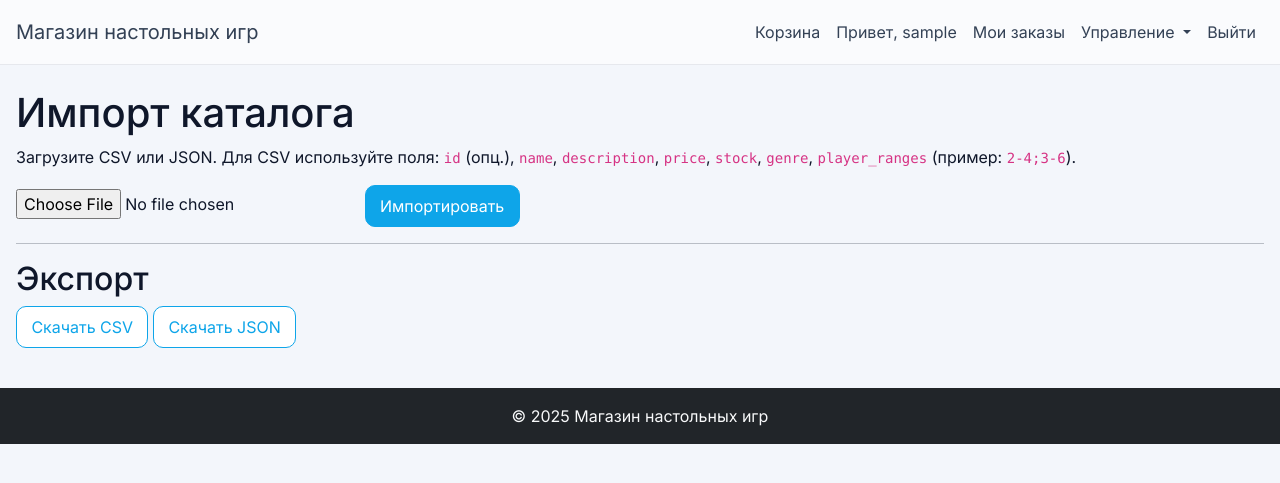
After one commit to BannedForN/proj, a Django app: page /catalog/import/ in a window 1280 px wide. The commit adds this page. Shown: the top 483 px of the page. Run offline with Django 5.2, Linux system fonts and the light colour scheme; a user stored in the database is signed in; tables that the repository leaves empty hold one stand-in row (values such as "Sample post"); parts of the project's set-up code (start-up, migrations or seed data) failed here and were passed over; some libraries are stand-ins or nearby versions.

Commit message:
Export/Import, Backup, adaptive

```diff
--- a/TabletopStoreUP/static/css/theme.css
+++ b/TabletopStoreUP/static/css/theme.css
@@ -345,3 +345,140 @@ footer.site-footer {
 .text-soft  { color: var(--text-soft) !important; }
 .text-mute  { color: var(--text-mute) !important; }
 .border-soft{ border-color: var(--border-soft) !important; }
+
+
+/* ====== Layout ====== */
+.container {
+  max-width: 1200px;
+  margin-inline: auto;
+  padding-inline: 1rem;
+}
+
+/* Простая сетка каталога */
+.catalog-grid {
+  display: grid;
+  grid-template-columns: 1fr;          /* Мобайл (xs) */
+  gap: 1rem;
+}
+
+/* Карточка товара */
+.card {
+  border: 1px solid var(--border, #e5e7eb);
+  border-radius: 12px;
+  padding: .75rem;
+  background: var(--card-bg, #fff);
+  box-shadow: 0 1px 2px rgba(0,0,0,.05);
+  display: flex;
+  flex-direction: column;
+}
+.card img {
+  width: 100%;
+  height: auto;
+  object-fit: cover;
+  border-radius: 8px;
+  display: block; /* убираем «щели» под картинкой */
+}
+.card .title {
+  font-size: 1rem;
+  font-weight: 600;
+  margin: .5rem 0 .25rem;
+}
+.card .price {
+  font-weight: 700;
+  margin-top: .25rem;
+}
+.card .actions {
+  margin-top: auto;
+  display: flex;
+  gap: .5rem;
+}
+
+/* Обёртка для таблиц на узких экранах */
+.table-responsive {
+  width: 100%;
+  overflow-x: auto;
+}
+.table {
+  width: 100%;
+  border-collapse: collapse;
+}
+.table th, .table td {
+  border-bottom: 1px solid #e5e7eb;
+  padding: .5rem .75rem;
+  text-align: left;
+}
+
+/* Навигация (бургер) */
+.navbar {
+  display: flex;
+  align-items: center;
+  gap: 1rem;
+  padding: .75rem 0;
+}
+.navbar .brand {
+  font-weight: 800;
+}
+.navbar .spacer {
+  flex: 1;
+}
+.navbar .menu-btn {
+  display: inline-flex;
+  align-items: center;
+  justify-content: center;
+  width: 40px; height: 40px;
+  border-radius: 8px;
+  border: 1px solid #e5e7eb;
+  background: #fff;
+  cursor: pointer;
+}
+.navbar .links {
+  display: none;          /* xs: скрыто */
+  gap: 1rem;
+}
+.navbar .links a {
+  text-decoration: none;
+  color: inherit;
+}
+
+/* ====== Breakpoints ======
+   xs: < 600px  (по умолчанию)
+   sm: ≥ 600px
+   md: ≥ 900px
+   lg: ≥ 1200px
+   Можно подогнать под ваши нужды
+*/
+
+/* ≥ 600px (sm) — 2 колонки в каталоге, показываем меню горизонтально */
+@media (min-width: 600px) {
+  .catalog-grid { grid-template-columns: repeat(2, 1fr); }
+  .navbar .links { display: flex; }
+  .navbar .menu-btn { display: none; }
+}
+
+/* ≥ 900px (md) — 3 колонки */
+@media (min-width: 900px) {
+  .catalog-grid { grid-template-columns: repeat(3, 1fr); }
+  .card .title { font-size: 1.05rem; }
+}
+
+/* ≥ 1200px (lg) — 4 колонки */
+@media (min-width: 1200px) {
+  .catalog-grid { grid-template-columns: repeat(4, 1fr); }
+  .container { max-width: 1280px; }
+}
+
+/* ===== Дополнительно: адаптивные отступы и кнопки ===== */
+.btn {
+  display: inline-flex; align-items: center; justify-content: center;
+  padding: .5rem .9rem; border: 1px solid #0ea5e9; color: #0ea5e9;
+  border-radius: 10px; background: #fff; cursor: pointer;
+  transition: background .15s ease, color .15s ease;
+}
+.btn:hover { background: #0ea5e9; color: #fff; }
+.btn-primary { background: #0ea5e9; color: #fff; border-color: #0ea5e9; }
+.btn-primary:hover { filter: brightness(.95); }
+
+/* Утилиты */
+.mt-1{ margin-top:.25rem } .mt-2{ margin-top:.5rem } .mt-3{ margin-top:.75rem }
+.gap-1{ gap:.25rem } .gap-2{ gap:.5rem } .gap-3{ gap:.75rem }
+.hidden{ display:none }
--- a/TabletopStoreUP/store/templates/store/base.html
+++ b/TabletopStoreUP/store/templates/store/base.html
@@ -81,7 +81,7 @@
             <ul class="dropdown-menu dropdown-menu-end" aria-labelledby="adminDropdown">
               <li><a class="dropdown-item" href="{% url 'admin:index' %}">Админка Django</a></li>
               <li><a class="dropdown-item" href="{% url 'store:order_list' %}">Все заказы</a></li>
-              <li><a class="dropdown-item" href="{% url 'store:product_list' %}">Каталог товаров</a></li>
+              <li><a class="dropdown-item" href="{% url 'store:catalog_import' %}">Импорт/Экспорт</a></li>
             </ul>
           </li>
           {% endif %}
--- /dev/null
+++ b/TabletopStoreUP/store/templates/store/catalog_import.html
@@ -0,0 +1,21 @@
+{% extends "store/base.html" %}
+{% block content %}
+<h1>Импорт каталога</h1>
+<p>Загрузите CSV или JSON. Для CSV используйте поля:
+  <code>id</code> (опц.), <code>name</code>, <code>description</code>, <code>price</code>,
+  <code>stock</code>, <code>genre</code>, <code>player_ranges</code> (пример: <code>2-4;3-6</code>).
+</p>
+
+<form method="post" enctype="multipart/form-data" class="form">
+  {% csrf_token %}
+  <input type="file" name="file" accept=".csv,.json,.tsv,application/json,text/csv" required>
+  <button type="submit" class="btn btn-primary">Импортировать</button>
+</form>
+
+<hr>
+<h2>Экспорт</h2>
+<p>
+  <a class="btn btn-secondary" href="{% url 'store:catalog_export_csv' %}">Скачать CSV</a>
+  <a class="btn btn-secondary" href="{% url 'store:catalog_export_json' %}">Скачать JSON</a>
+</p>
+{% endblock %}
--- a/TabletopStoreUP/store/urls.py
+++ b/TabletopStoreUP/store/urls.py
@@ -62,5 +62,9 @@ path('password_reset/',
     path('catalog/filters/apply/', views.apply_catalog_filters, name='apply_catalog_filters'),
     path('settings/', views.user_settings_view, name='user_settings'),
 
+    path('catalog/export.csv', views.export_catalog_csv, name='catalog_export_csv'),
+    path('catalog/export.json', views.export_catalog_json, name='catalog_export_json'),
+    path('catalog/import/', views.import_catalog_view, name='catalog_import'),
+
     path('admin/backups/<str:filename>/', views.download_backup, name='download_backup'),
 ]
--- a/TabletopStoreUP/store/views.py
+++ b/TabletopStoreUP/store/views.py
@@ -7,7 +7,7 @@ from django.db.models import Avg, Count, Q, Subquery, OuterRef, FloatField, Valu
 from django.db.models.functions import Coalesce
 from django.http import (
     JsonResponse, HttpResponseForbidden, HttpResponseRedirect,
-    FileResponse, HttpResponseBadRequest
+    FileResponse, HttpResponseBadRequest, HttpResponse
 )
 from django.urls import reverse
 from django.utils.http import urlencode
@@ -25,6 +25,7 @@ from .models import (
     Genre, PlayerRange, Product, Order, OrderItem, Payment, Delivery,
     UserProfile, Cart, CartItem, Review, UserSettings, PaymentMethod
 )
+import csv, io, json, re
 
 import os
 
@@ -517,3 +518,172 @@ def user_settings_view(request):
     else:
         form = UserSettingsForm(instance=us)
     return render(request, 'store/user_settings.html', {'form': form})
+
+@staff_member_required
+def export_catalog_csv(request):
+    """Экспорт каталога (Product + Genre + PlayerRange) в CSV."""
+    from .models import Product  # локальный импорт, чтобы избежать циклов
+    buffer = io.StringIO()
+    writer = csv.writer(buffer)
+    headers = ["id", "name", "description", "price", "stock", "genre", "player_ranges"]
+    writer.writerow(headers)
+
+    qs = Product.objects.select_related("genre").prefetch_related("player_ranges").order_by("id")
+    for p in qs:
+        pr = ";".join(f"{r.min_players}-{r.max_players}" for r in p.player_ranges.all())
+        writer.writerow([
+            p.id,
+            p.name,
+            p.description,
+            str(p.price),
+            p.stock,
+            p.genre.name if p.genre_id else "",
+            pr,
+        ])
+
+    resp = HttpResponse(buffer.getvalue(), content_type="text/csv; charset=utf-8")
+    resp["Content-Disposition"] = 'attachment; filename="catalog.csv"'
+    return resp
+
+
+@staff_member_required
+def export_catalog_json(request):
+    """Экспорт каталога в JSON."""
+    from .models import Product
+    data = []
+    qs = Product.objects.select_related("genre").prefetch_related("player_ranges").order_by("id")
+    for p in qs:
+        data.append({
+            "id": p.id,
+            "name": p.name,
+            "description": p.description,
+            "price": float(p.price),
+            "stock": p.stock,
+            "genre": p.genre.name if p.genre_id else None,
+            "player_ranges": [f"{r.min_players}-{r.max_players}" for r in p.player_ranges.all()],
+        })
+    js = json.dumps(data, ensure_ascii=False, indent=2)
+    resp = HttpResponse(js, content_type="application/json; charset=utf-8")
+    resp["Content-Disposition"] = 'attachment; filename="catalog.json"'
+    return resp
+
+
+@staff_member_required
+def import_catalog_view(request):
+    """
+    Импорт каталога из CSV/JSON.
+    CSV-колонки: id(опц.), name, description, price, stock, genre, player_ranges (например: "2-4;3-6").
+    JSON — список объектов с теми же полями.
+    Поиск существующих: сперва по id, затем по name (без регистра).
+    Жанры и диапазоны игроков создаются при необходимости.
+    """
+
+    if request.method == "POST" and request.FILES.get("file"):
+        f = request.FILES["file"]
+        ext = (f.name.rsplit(".", 1)[-1] if "." in f.name else "").lower()
+        created = updated = 0
+        errors = []
+
+        def get_or_create_range(s: str):
+            s = (s or "").strip()
+            if not s:
+                return None
+            m = re.match(r"^(\d+)\s*[-–]\s*(\d+)$", s)
+            if not m:
+                return None
+            a, b = int(m.group(1)), int(m.group(2))
+            obj, _ = PlayerRange.objects.get_or_create(min_players=a, max_players=b)
+            return obj
+
+        try:
+            # читаем данные
+            if ext in ("csv", "tsv"):
+                decoded = f.read().decode("utf-8-sig")
+                rows = list(csv.DictReader(io.StringIO(decoded)))
+            else:
+                rows = json.load(f)
+
+            for idx, row in enumerate(rows, start=1):
+                try:
+                    # Унификация полей
+                    if isinstance(row, dict):
+                        name = (row.get("name") or "").strip()
+                        desc = row.get("description") or ""
+                        price = row.get("price") or 0
+                        stock = int(row.get("stock") or 0)
+                        genre_name = (row.get("genre") or "").strip()
+                        pr_raw = row.get("player_ranges") or ""
+                        if isinstance(pr_raw, str):
+                            pr_list = [s for s in pr_raw.split(";") if s.strip()]
+                        else:
+                            pr_list = list(pr_raw)
+                        pid = row.get("id")
+                    else:
+                        # CSV-строка
+                        name = (row.get("name") or "").strip()
+                        desc = row.get("description") or ""
+                        price = row.get("price") or "0"
+                        stock = int(row.get("stock") or 0)
+                        genre_name = (row.get("genre") or "").strip()
+                        pr_list = [s for s in (row.get("player_ranges") or "").split(";") if s.strip()]
+                        pid = row.get("id")
+
+                    if not name:
+                        errors.append(f"Строка {idx}: отсутствует name")
+                        continue
+
+                    genre = None
+                    if genre_name:
+                        genre, _ = Genre.objects.get_or_create(name=genre_name)
+
+                    # Поиск существующего товара
+                    obj = None
+                    if pid:
+                        try:
+                            obj = Product.objects.get(id=int(pid))
+                        except Product.DoesNotExist:
+                            obj = None
+                    if obj is None:
+                        obj = Product.objects.filter(name__iexact=name).first()
+
+                    # Создание/обновление
+                    if obj is None:
+                        obj = Product.objects.create(
+                            name=name,
+                            description=desc,
+                            price=price,
+                            stock=stock,
+                            genre=genre,
+                        )
+                        created += 1
+                    else:
+                        obj.name = name
+                        obj.description = desc
+                        obj.price = price
+                        obj.stock = stock
+                        obj.genre = genre
+                        obj.save()
+                        updated += 1
+
+                    # Диапазоны игроков
+                    ranges = [get_or_create_range(s) for s in pr_list]
+                    ranges = [r for r in ranges if r is not None]
+                    if ranges:
+                        obj.player_ranges.set(ranges)
+                    else:
+                        obj.player_ranges.clear()
+
+                except Exception as e:
+                    errors.append(f"Строка {idx}: {e}")
+
+            return render(request, "store/catalog_import_result.html", {
+                "created": created, "updated": updated, "errors": errors
+            })
+
+        except Exception as e:
+            return render(request, "store/catalog_import_result.html", {
+                "created": 0, "updated": 0, "errors": [str(e)]
+            })
+
+    # GET — форма загрузки
+    return render(request, "store/catalog_import.html", {})
```
Also changed, not shown: TabletopStoreUP/store/management/commands/backup.py (+11 -2 lines), TabletopStoreUP/store/templates/store/cart_detail.html (+12 -8 lines), TabletopStoreUP/store/templates/store/catalog_import_result.html (added, +17 -0 lines), TabletopStoreUP/store/templates/store/order_list.html (+8 -3 lines), TabletopStoreUP/media/product_images/s-l1600.png (added), TabletopStoreUP/store/migrations/0010_auto_20251110_2029.py (added), 1 other file.
